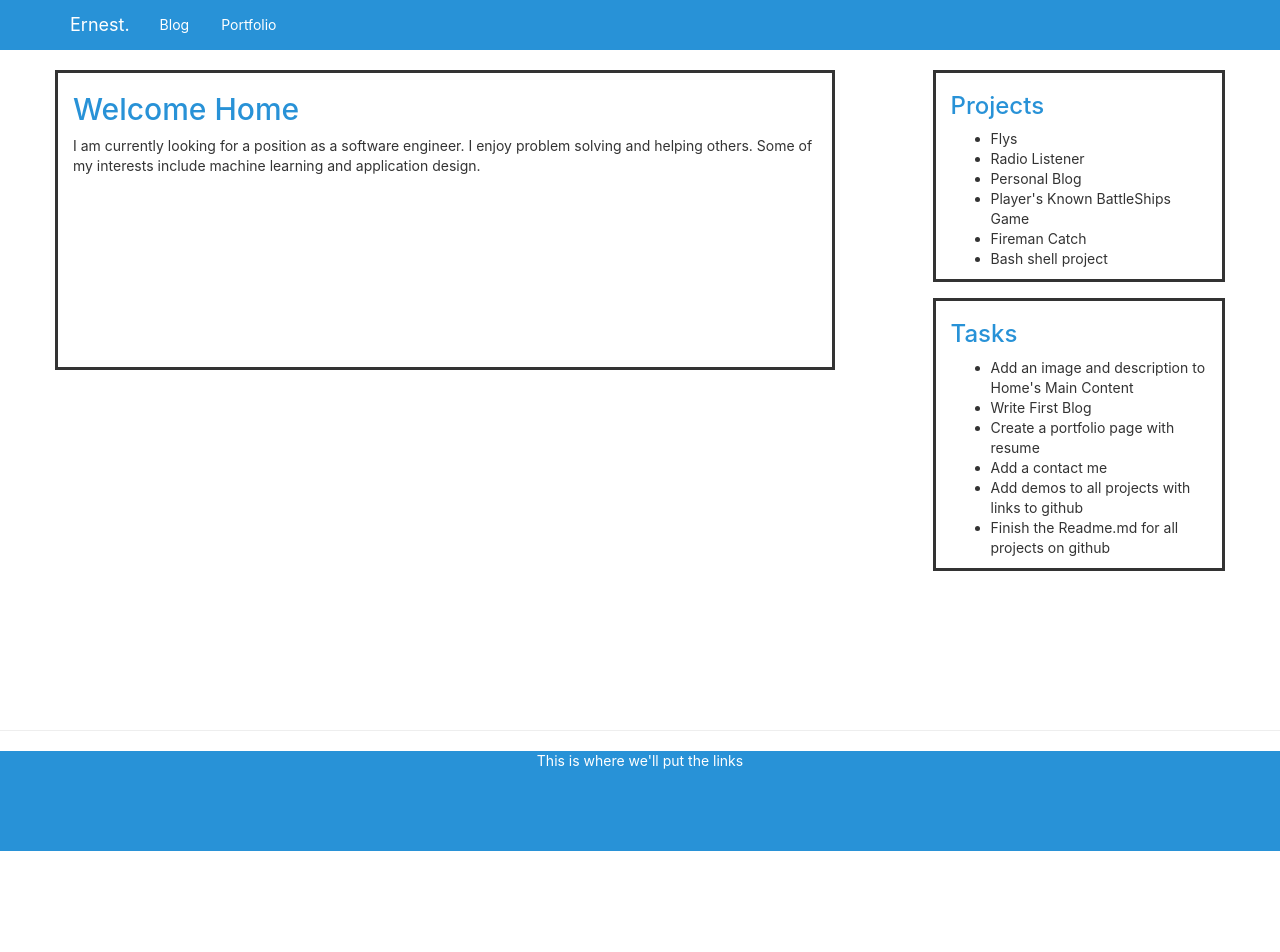
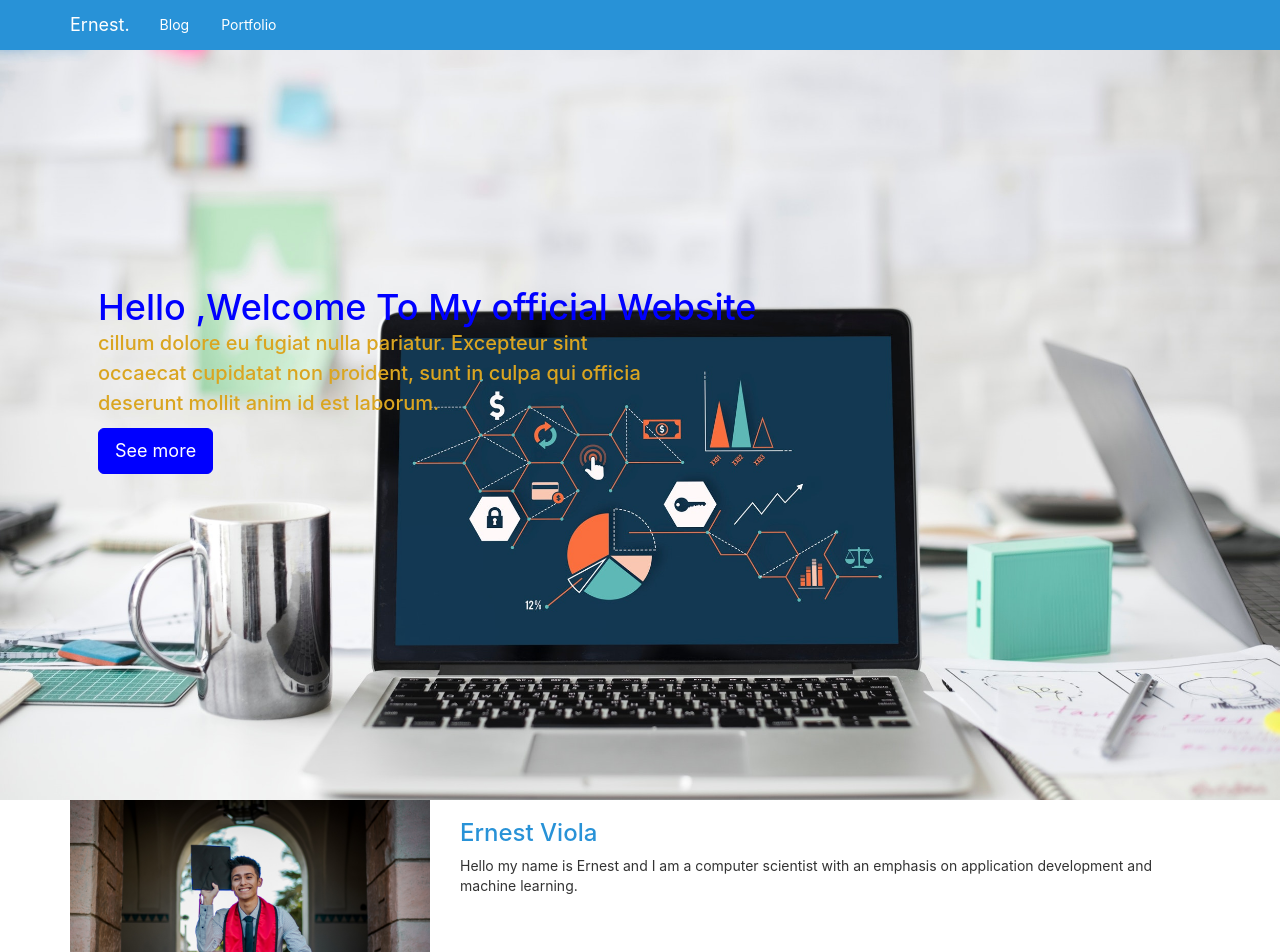
Before and after one commit to ernestviola/static-blog, a React (Create React App) app: page / in a window 1280 px wide. Shown: the top 952 px of the page. Before the commit the page ends 851 px from the top, so only its background shows below. Built offline with nearby package versions, Linux system fonts and the light colour scheme.

Commit message:
Worked on landing page

```diff
--- a/src/components/CustomNavbar.js
+++ b/src/components/CustomNavbar.js
@@ -6,7 +6,7 @@ import './CustomNavbar.css';
 export default class CustomNavbar extends Component {
     render() {
         return (
-            <Navbar staticTop collapseOnSelect>
+            <Navbar staticTop collapseOnSelect fixedTop="True">
                 <Navbar.Header>
                     <Navbar.Brand>
                         <Link to="/" className="Brand">Ernest.</Link>
--- a/src/containers/Home.css
+++ b/src/containers/Home.css
@@ -1,5 +1,32 @@
-.Home {
-    height: 100%;
+.header {
+    height: 100vh;
+    background-image: url('../images/blurred-background-coffee-cup-computer-908284.jpg');
+    background-attachment: fixed;
+    background-size: cover;
+    background-position: center;
+}
+
+.description{
+    position: absolute;
+    top: 30%;
+    margin: auto;
+    padding: 2em;
+}
+
+.description h1{
+ color: blue ;
+}
+
+.description p{
+ color:goldenrod;
+ font-size: 20px;
+ width: 50%;
+ line-height: 1.5;
+}
+.description button{
+ border:1px  solid blue;
+ background:blue;
+ color:#fff;
 }
 
 .Side-Inner-Content {
--- a/src/containers/Home.js
+++ b/src/containers/Home.js
@@ -1,18 +1,46 @@
 import React, { Component } from 'react'
-import { Grid, Row, Col } from 'react-bootstrap';
+import { Grid, Row, Col, Image } from 'react-bootstrap';
 import "./Home.css";
+import AboutPicture from "../images/Graduations-24.jpg";
 
 export default class Home extends Component {
     render() {
         return (
+            <div>
+                <header className="header">
+                    <div className="overlay">
+                        <div className="container">
+                            <div className="description">
+                                <h1>    Hello ,Welcome To My official Website
+    <p>    cillum dolore eu fugiat nulla pariatur. Excepteur sint occaecat cupidatat non    proident, sunt in culpa qui officia deserunt mollit anim id est laborum.
+</p>
+                                    <button class="btn btn-outline-secondary btn-lg">See more</button>   </h1>
+                            </div>
+                        </div>
+                    </div>
+
+                </header>
+                <Grid>
+                    <Row>
+                        <Col lg={4} md={4} sm={12}>
+                            <Image src={AboutPicture} responsive />
+                            <span className="text-justify">Software Engineer</span>
+                        </Col>
+                        <Col lg={8} md={8} sm={12}>
+                            <h3>Ernest Viola</h3>
+                            <p>
+                                Hello my name is Ernest and I am a computer scientist with an emphasis on application development and machine learning.
+                            </p>
+                        </Col>
+                    </Row>
+                </Grid>
                 <Grid>
                     <Row>
                         <Col className="Main-Content" xs={12} md={8}>
                             <h2>Welcome Home</h2>
                             <p>I am currently looking for a position as a software engineer. I enjoy problem solving and helping others. Some of my interests include machine learning and application design.</p>
                         </Col>
-                    <Col md={1}></Col>
-                    <Col className="Side-Content" xs={12} md={3}>
+                        <Col className="Side-Content" xs={12} mdOffset={1} md={3}>
                             <Col className="Side-Inner-Content" xs={12} sm={6} md={12}>
                                 <h3>Projects</h3>
                                 <ul>
@@ -24,11 +52,9 @@ export default class Home extends Component {
                                     <li>Bash shell project</li>
                                 </ul>
                             </Col>
-                        <Col sm={1}></Col>
-                        <Col className="Side-Inner-Content" xs={12} sm={5} md={12}>
+                            <Col className="Side-Inner-Content" xs={12} sm={6} md={12}>
                                 <h3>Tasks</h3>
                                 <ul>
-                                <li>Add an image and description to Home's Main Content</li>
                                     <li>Write First Blog</li>
                                     <li>Create a portfolio page with resume</li>
                                     <li>Add a contact me</li>
@@ -39,6 +65,7 @@ export default class Home extends Component {
                         </Col>
                     </Row>
                 </Grid>
+            </div>
         )
     }
 }
```
Also changed, not shown: src/images/Graduations-24.jpg (added), src/images/blurred-background-coffee-cup-computer-908284.jpg (added). Lines whose indentation alone changed are shown as unchanged.
